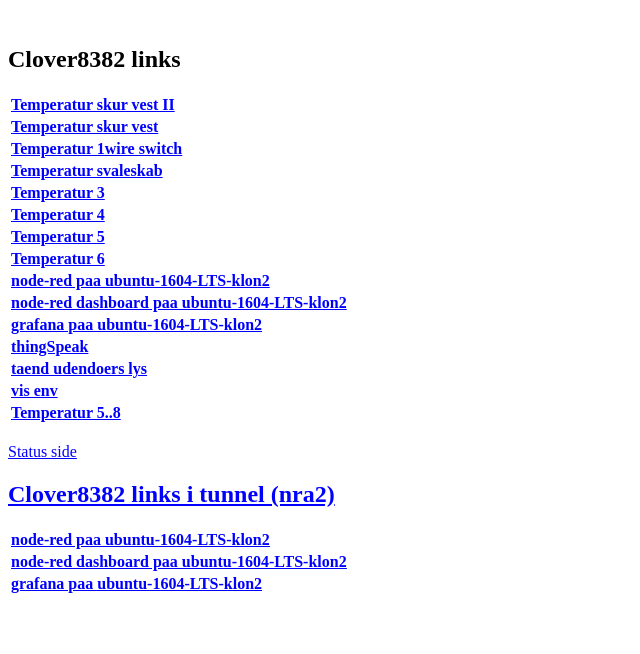
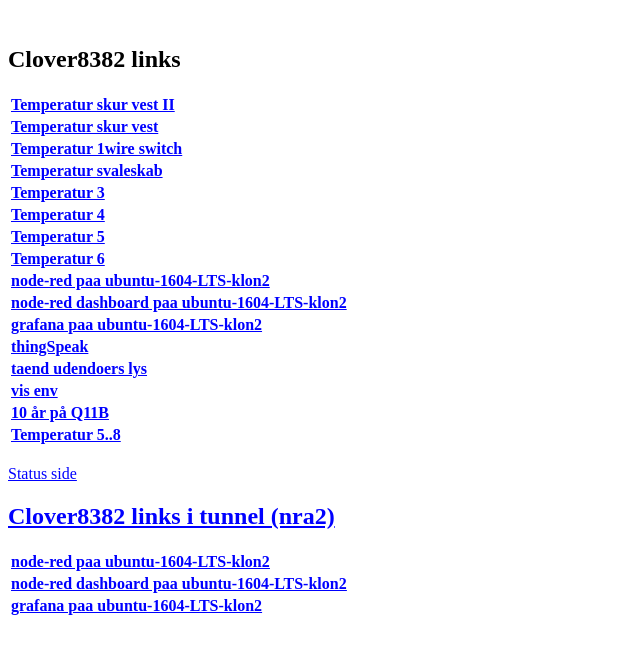
Before and after one commit to lhaugaard/lhaugaard.github.io, a plain HTML site: page index.html in a window 1280 px wide. Shown: the whole page, without its empty margins (0-640 px from the left). Drawn offline with Linux system fonts and the light colour scheme.

Commit message:
Update index.html

```diff
--- a/index.html
+++ b/index.html
@@ -24,6 +24,7 @@ vlink="#000080" alink="#FF0000">
 <TR><TD><B><a href="http://thingspeak.com/">thingSpeak</a></B></TD></TR>
 <TR><TD><B><a href="http://opsamling3/cgi-bin/taendlys">taend udendoers lys</a></B></TD></TR>
 <TR><TD><B><a href="http://opsamling3/cgi-bin/env">vis env</a></B></TD></TR>
+<TR><TD><B><a href="https://lhaugaard.github.io/10aar.html">10 år på Q11B</a></B></TD></TR>
 <TR><TD><B><a href="http://opsamling3/cgi-bin/graph4.cgi?D1=2895D642030000&D2=28A9C1DF000000&D3=28D2C9DF000000&D4=28DBBBDF000000&Start=-7d&End=now&Title=Temperatur 5..8&y-axis=temp/C&De1=T 5&De2=T 6&De3=T 7&De4=T 8">Temperatur 5..8</a></B></TD></TR>
 </TABLE>
 <BR>
```
